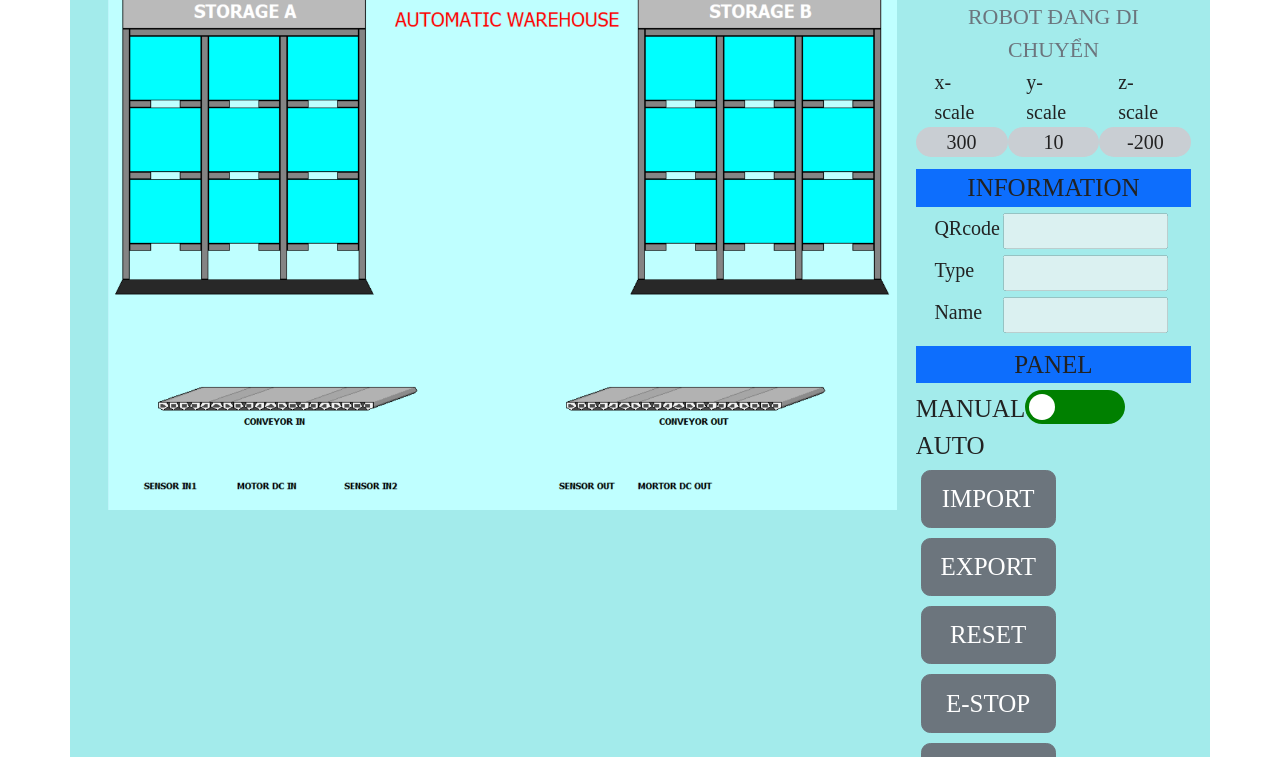
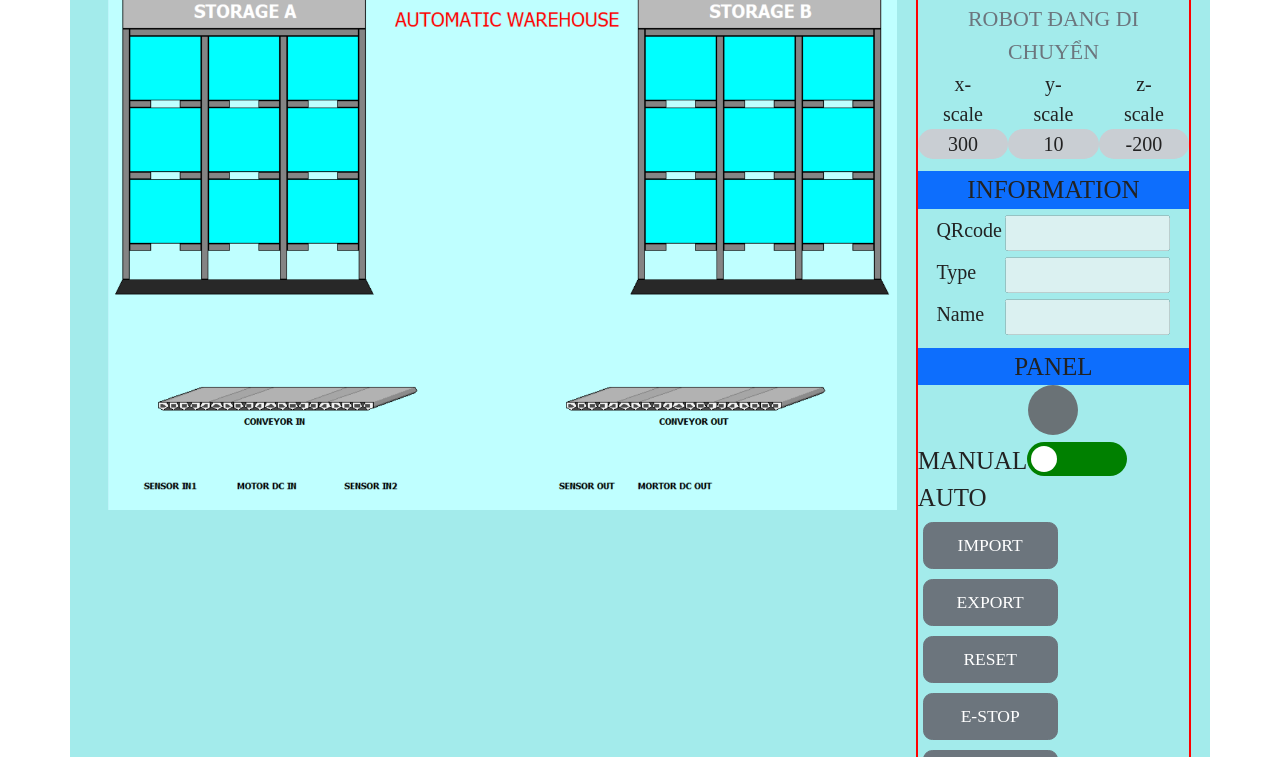
Before and after one commit to Luanpadao/WebServer_SCADA_HALA, a plain HTML site: page index.html in a window 1280 px wide. Both pictures are taken after a click on the link "CONTROL". Shown: the part 280-1037 px from the top of the page. Drawn offline with nearby package versions, Linux system fonts and the light colour scheme; a web font is replaced by a local one.

Commit message:
WebServer_SCADA_HALA

```diff
--- a/CSS/styles.css
+++ b/CSS/styles.css
@@ -207,7 +207,7 @@ border-radius: 50%;
       font-size: 13px;
     }
     button{
-        width: 80px !important;
+        width: 50px !important;
     }
     .form-text-label{
         font-size: 13px;
@@ -226,6 +226,17 @@ border-radius: 50%;
         -webkit-transform: translateX(6px);
         -ms-transform: translateX(6px);
         transform: translateX(27px);
+    }
+    .btn{
+        --bs-btn-font-size: 0.3rem !important;
+    }
+    .led{
+        width: 20px;
+        height: 20px;
+        background: #6a7276;
+        border-radius: 50%;
+        margin: auto;
+        padding: 0 !important;
     }
 }
 @media (min-width: 1200px) {
@@ -253,4 +264,23 @@ border-radius: 50%;
         -ms-transform: translateX(26px);
         transform: translateX(65px);
     }
+    .btn{
+        --bs-btn-font-size: 0.7rem !important;
+    }
+    .led{
+        width: 50px;
+        height: 50px;
+        background: #6a7276;
+        border-radius: 50%;
+        margin: auto;
+        padding: 0 !important;
+    }
 }
+@media (max-width: 576px) {
+    .row{
+        display: block;
+    }
+}
+#group_panel{
+    border: 2px solid red;
+}
--- a/index.html
+++ b/index.html
@@ -183,7 +183,7 @@
                 <div class="col-md-9">
                     <img src="./images/backGround_display.png" width="100%">
                 </div>
-                <div class="col-md-3">
+                <div class="col-md-3" id="group_panel">
                     <form>
                         <div class="row text-center">
                           <label class="bg-primary">POSITION</label>
@@ -191,7 +191,7 @@
                         <div class="row text-center">
                             <label class="form-text">ROBOT ĐANG DI CHUYỂN</label>
                           </div>
-                        <div class="row form-text-label">
+                        <div class="row form-text-label text-center">
                             <div class="col-md-4">
                                 x-scale
                             </div>
@@ -216,7 +216,7 @@
                         <div class="row text-center mt-2">
                             <label class="bg-primary">INFORMATION</label>
                         </div>
-                        <div class="row form-text-label mt-1">
+                        <div class="row form-text-label mt-1 text-center">
                             <div class="col-md-3">
                                 <label>QRcode</label>
                             </div>
@@ -224,7 +224,7 @@
                                 <input type="text" size="12" disabled>
                             </div>
                         </div>
-                        <div class="row form-text-label mt-1">
+                        <div class="row form-text-label mt-1 text-center">
                             <div class="col-md-3">
                                 <label>Type</label>
                             </div>
@@ -232,7 +232,7 @@
                                 <input type="text" size="12" disabled>
                             </div>
                         </div>
-                        <div class="row form-text-label mt-1">
+                        <div class="row form-text-label mt-1 text-center">
                             <div class="col-md-3">
                                 <label>Name</label>
                             </div>
@@ -243,7 +243,10 @@
                         <div class="row text-center mt-2">
                             <label class="bg-primary">PANEL</label>
                         </div>
-                        <div class="row text-center mt-1">
+                        <div id="gd_dk">
+                            <div class="row led" id="power">
+                            </div>
+                            <div class="row text-center mt-1 text-center">
                                 MANUAL
                                 <label class="switch">
                                     <input id="switch_mode" type="checkbox">
@@ -265,6 +268,7 @@
                             <div class="row text-center" id="mode_auto">
                                 <button type="button" class="btn btn-secondary" id="bt_start" title="button start">START</button>
                                 <button type="button" class="btn btn-secondary" id="bt_stop" title="button stop">STOP</button>
+                            </div>
                         </div>
                       </form>
                 </div>
```
Lines whose indentation alone changed are shown as unchanged.
